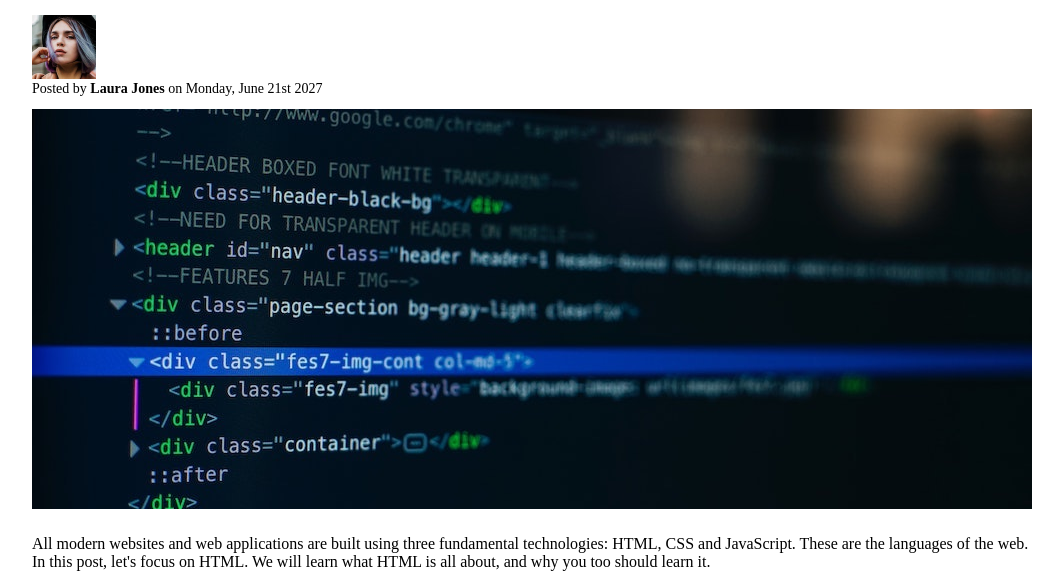
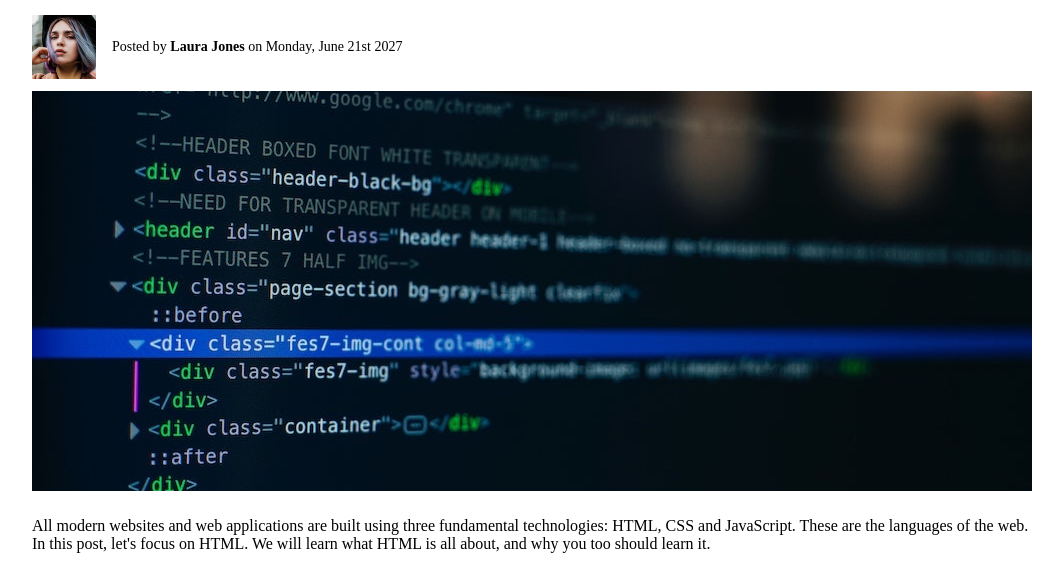
Before and after one commit to H4m3d84/practice-blog, a website: page index.html in a window 1280 px wide. Shown: the part 230-803 px from the top of the page, without its empty margins (108-1171 px from the left). Drawn offline with Linux system fonts and the light colour scheme.

Commit message:
layout author section using float

```diff
--- a/index.html
+++ b/index.html
@@ -32,7 +32,7 @@
       <article class="post">
         <header class="post__header">
           <h2 class="heading-secondary">The Basic Language of the Web: HTML</h2>
-          <div class="post__author">
+          <div class="post__author clearfix">
             <img
               src="./img/laura-jones.jpg"
               alt="author image laura jones"
--- a/sass/base/_typography.scss
+++ b/sass/base/_typography.scss
@@ -25,5 +25,5 @@
 }
 .paragraph {
   font-size: 1.6rem;
-  margin-bottom: 0.8rem;
+  margin-bottom: 2rem;
 }
--- a/sass/components/_navigation.scss
+++ b/sass/components/_navigation.scss
@@ -1,9 +1,11 @@
 .nav {
+  float: right;
   font-size: 2.4rem;
-  padding-top: 2rem;
+  margin-top: 2rem;
+
   &__list {
-    float: right;
   }
+
   &__li {
     list-style: none;
     display: inline-block;
--- a/sass/layout/_post.scss
+++ b/sass/layout/_post.scss
@@ -10,9 +10,13 @@
   &__author-img {
     width: 6.4rem;
     height: 6.4rem;
+    float: left;
   }
   &__author-text {
     font-size: 1.4rem;
+    float: left;
+    margin-top: 2.4rem;
+    margin-left: 1.6rem;
   }
   &__img {
   }
```
Also changed, not shown: style/output.css, 1 other file.
